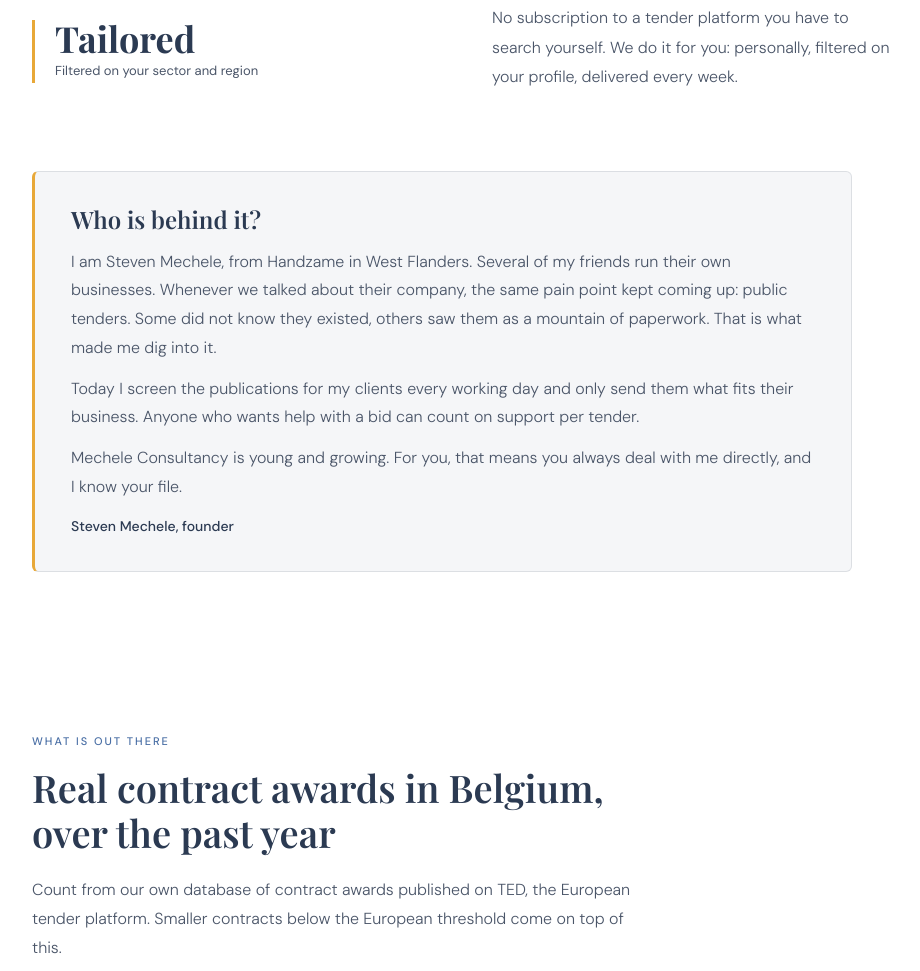
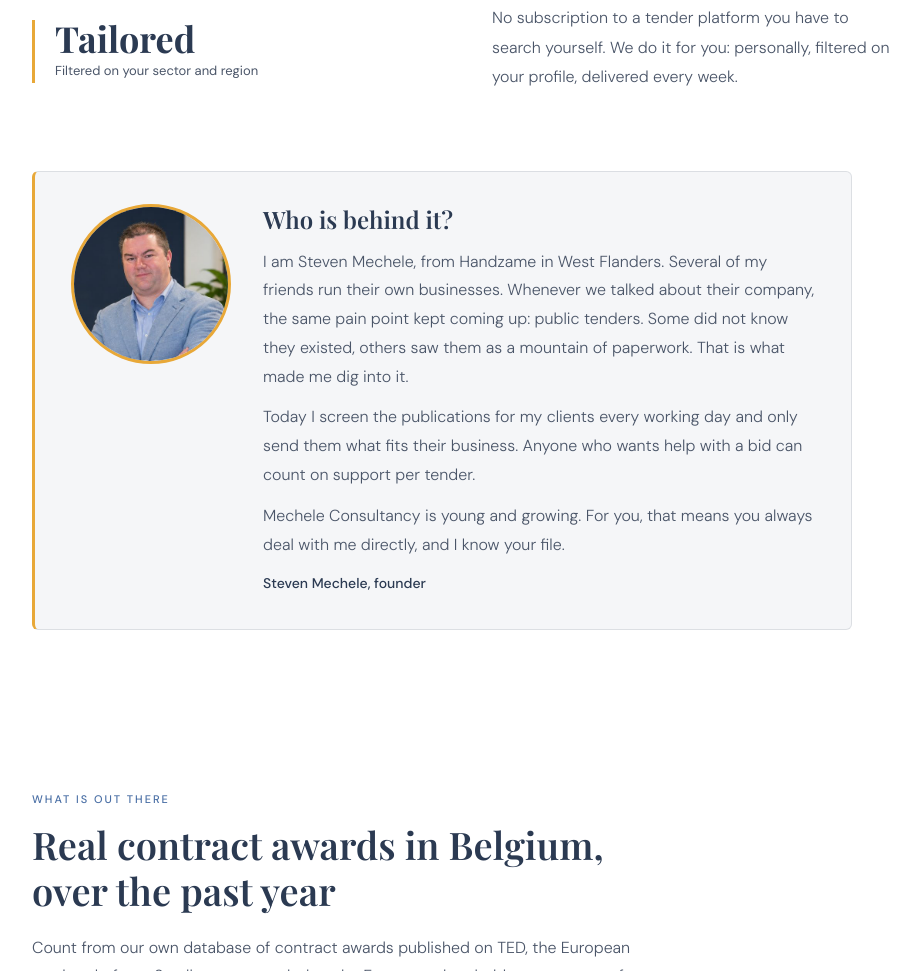
Before and after one commit to Mechele-Consultancy/mecheleconsultancy, a plain HTML site: page en/index.html in a window 1280 px wide. Shown: the part 1183-2154 px from the top of the page, without its empty margins (178-1098 px from the left). Drawn offline with nearby package versions, Linux system fonts and the light colour scheme; a web font is replaced by a local one.

Commit message:
Foto van Steven bij 'Wie zit erachter?' (NL, FR, EN)
Rond portret naast de tekst, boven de tekst op gsm. Foto ook in de
structured data van de oprichter.

Co-Authored-By: Claude Opus 5.5 <noreply@anthropic.com>
Claude-Session: https://claude.ai/code/session_01RbmsvEWmPXyzxGgmmqnvy5

```diff
--- a/en/index.html
+++ b/en/index.html
@@ -30,7 +30,8 @@
  "description": "Mechele Consultancy finds and filters public tenders for SMEs in Belgium and supports the preparation and submission of the bid.",
  "founder": {
   "@type": "Person",
-  "name": "Steven Mechele"
+  "name": "Steven Mechele",
+  "image": "https://mecheleconsultancy.be/img/steven-mechele.jpg"
  },
  "vatID": "BE0810155282",
  "email": "info@mecheleconsultancy.be",
@@ -1029,6 +1030,10 @@ footer {
 .founder p { font-size: 16px; color: var(--text-mid); line-height: 1.8; margin-bottom: 12px; }
 .founder p.founder-sign { font-size: 14px; font-weight: 500; color: var(--navy); margin: 8px 0 0; }
 @media (max-width: 480px) { .founder { margin-top: 40px; padding: 24px 20px; } .founder h3 { font-size: 21px; } }
+.founder { display: flex; gap: 32px; align-items: flex-start; }
+.founder-photo { width: 160px; height: 160px; flex: 0 0 160px; border-radius: 50%; object-fit: cover; border: 3px solid var(--amber); }
+.founder-body { min-width: 0; }
+@media (max-width: 640px) { .founder { flex-direction: column; gap: 20px; } .founder-photo { width: 120px; height: 120px; flex-basis: auto; } }
 </style>
 </head>
 <body>
@@ -1098,11 +1103,14 @@ footer {
 </div>
 </div>
 <div class="founder">
+<img class="founder-photo" src="/img/steven-mechele.jpg" alt="Steven Mechele, founder of Mechele Consultancy" width="160" height="160" loading="lazy" decoding="async">
+<div class="founder-body">
 <h3>Who is behind it?</h3>
 <p>I am Steven Mechele, from Handzame in West Flanders. Several of my friends run their own businesses. Whenever we talked about their company, the same pain point kept coming up: public tenders. Some did not know they existed, others saw them as a mountain of paperwork. That is what made me dig into it.</p>
 <p>Today I screen the publications for my clients every working day and only send them what fits their business. Anyone who wants help with a bid can count on support per tender.</p>
 <p>Mechele Consultancy is young and growing. For you, that means you always deal with me directly, and I know your file.</p>
 <p class="founder-sign">Steven Mechele, founder</p>
+</div>
 </div>
 </div>
 </section>
```
Also changed, not shown: fr/index.html (+9 -1 lines), index.html (+9 -1 lines), img/steven-mechele.jpg (added).
